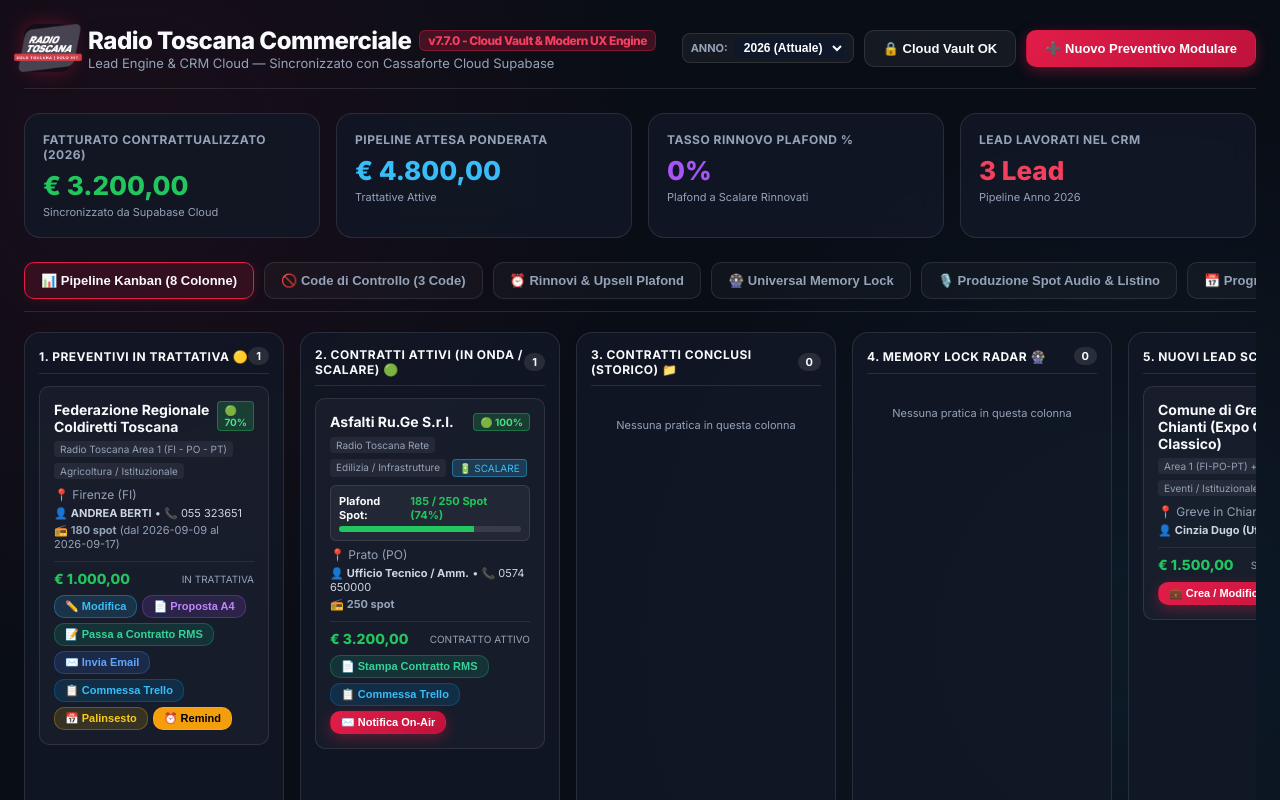
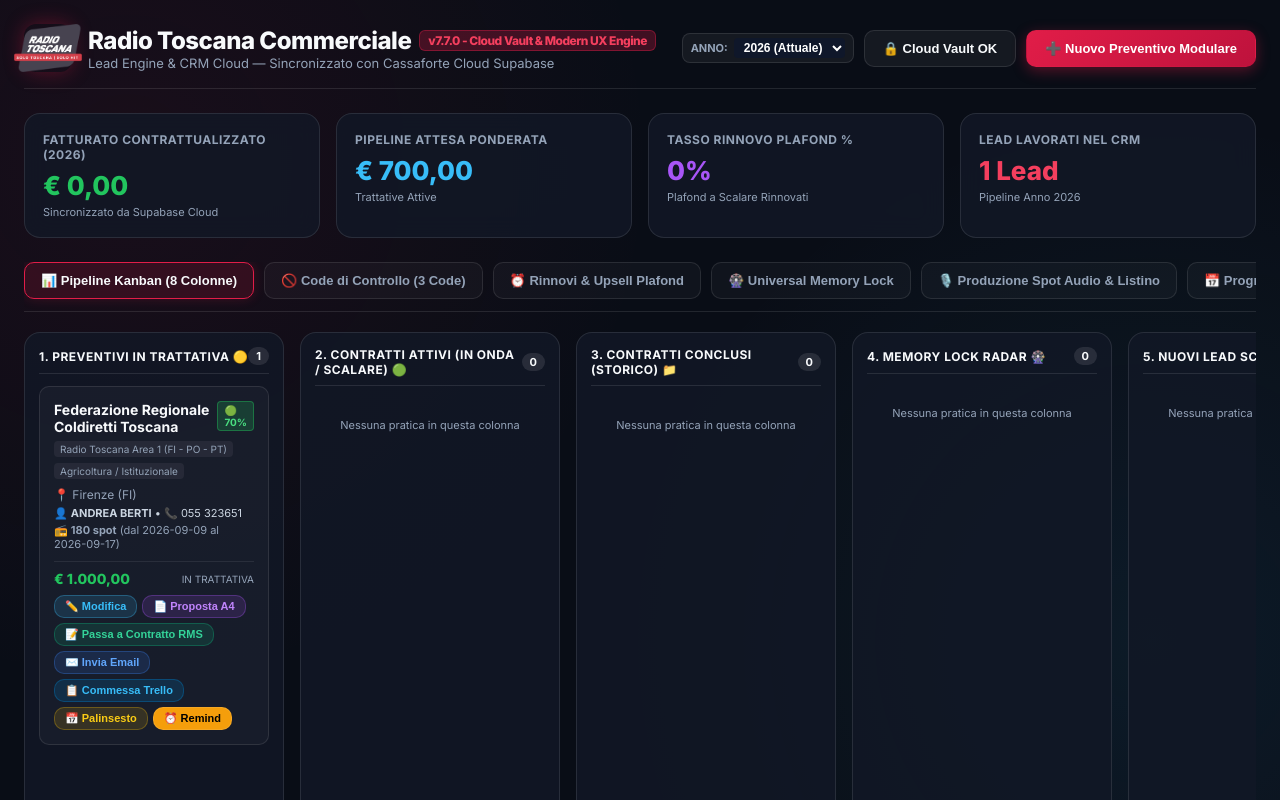
Before and after one commit to fabioasiri-git/eventi-frontend, a Next.js app: page / in a window 1280 px wide. Shown: the top 800 px of the page. Built offline with nearby package versions, Linux system fonts and the light colour scheme.

Commit message:
fix(crm): clean test leads, keep only real Coldiretti proposal and auto-purge test cache

```diff
--- a/app/page.tsx
+++ b/app/page.tsx
@@ -158,47 +158,6 @@
       }
     ],
     note: 'Proposta Rif. RT-2026/09-04 per 180 spot tabellari Area 1 + Realizzazione Spot Diritti Liberi.'
-  },
-  {
-    id: 'asfalti-ruge-2026',
-    nome_azienda_evento: 'Asfalti Ru.Ge S.r.l.',
-    referente: 'Ufficio Tecnico / Amm.',
-    email: 'info@asfaltiruge.it',
-    telefono: '0574 650000',
-    settore: 'Edilizia / Infrastrutture',
-    comune: 'Prato',
-    provincia: 'PO',
-    area_target: 'Radio Toscana Rete',
-    fase_commerciale: 'CONTRATTO ATTIVO',
-    tipo_contratto: 'SCALARE',
-    valore_preventivo: 3200,
-    valore_contratto: 3200,
-    numero_contratto: '2026/06-RUGE',
-    plafond_totale_spot: 250,
-    spot_rimasti: 185,
-    is_cambio_merce: false,
-    probabilita_chiusura: 100,
-    anno_riferimento: '2026',
-    stato_programmazione: 'IN_ONDA',
-    note: 'Contratto a scalare attivo per copertura rete regionale.'
-  },
-  {
-    id: 'comune-greve-2026',
-    nome_azienda_evento: 'Comune di Greve in Chianti (Expo Chianti Classico)',
-    referente: 'Cinzia Dugo (Uff. Stampa)',
-    email: 'cinziadugo@gmail.com',
-    telefono: '',
-    settore: 'Eventi / Istituzionale',
-    comune: 'Greve in Chianti',
-    provincia: 'FI',
-    area_target: 'Area 1 (FI-PO-PT) + Rete',
-    fase_commerciale: 'SCOUTER DISCOVERY',
-    valore_preventivo: 1500,
-    valore_contratto: 0,
-    is_cambio_merce: false,
-    probabilita_chiusura: 60,
-    anno_riferimento: '2026',
-    note: 'Lead intercettato da Radar Redazione per 54° Expo Chianti Classico (10-13 Settembre 2026).'
   }
 ];
 
@@ -595,7 +554,12 @@
         if (saved) {
           const parsed = JSON.parse(saved);
           if (Array.isArray(parsed) && parsed.length > 0) {
-            setLeads(parsed);
+            // Bonifica automatica: esclude i mockup di test 'asfalti-ruge-2026' e 'comune-greve-2026'
+            const cleaned = parsed.filter((l: any) => l.id !== 'asfalti-ruge-2026' && l.id !== 'comune-greve-2026');
+            const hasColdiretti = cleaned.some((l: any) => l.id === 'coldiretti-toscana-2026');
+            const finalList = hasColdiretti ? cleaned : [...INITIAL_LEADS_POOL, ...cleaned];
+            setLeads(finalList);
+            localStorage.setItem('rt_lead_engine_leads_v1', JSON.stringify(finalList));
             return;
           }
         }
```
Also changed, not shown: .agents/AGENTS.md.
